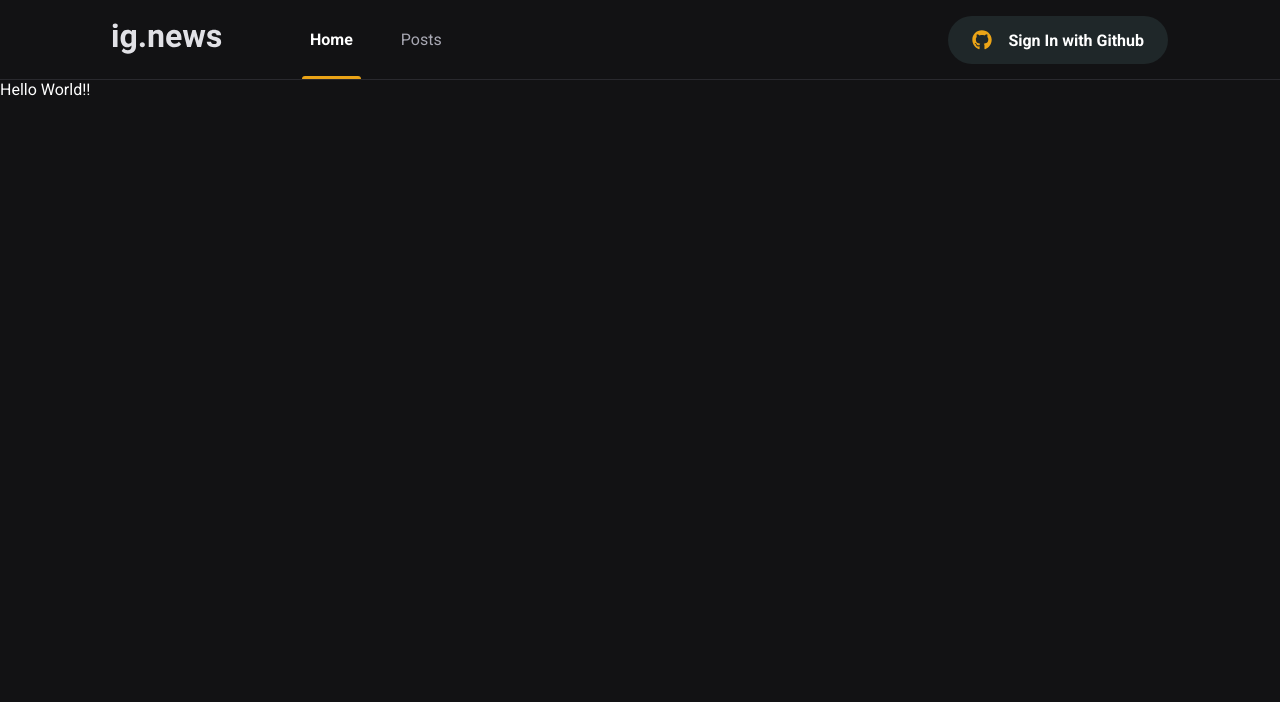
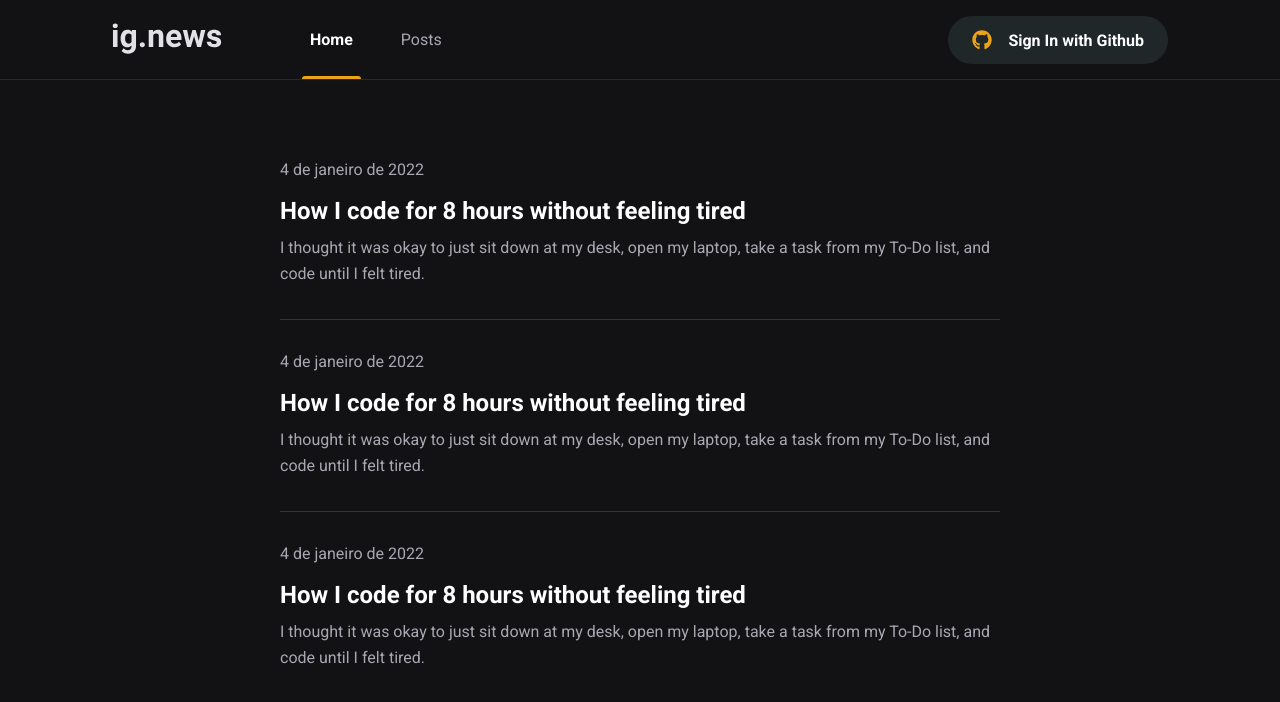
Before and after one commit to mstarkRules/ignews, a Next.js app: page /posts in a window 1280 px wide. Shown: the top 702 px of the page. Built offline with nearby package versions, Linux system fonts and the light colour scheme; no server answers.

Commit message:
style: (posts) customizes post list page

```diff
--- a/src/pages/posts.tsx
+++ /dev/null
@@ -1,5 +0,0 @@
-import Head from "next/head";
-
-export default function Posts() {
-  return <div>Hello World!!</div>;
-}
--- /dev/null
+++ b/src/pages/posts/index.tsx
@@ -0,0 +1,38 @@
+import Head from "next/head";
+import styles from "./styles.module.scss";
+
+export default function Posts() {
+  return (
+    <>
+      <Head>Posts | Ignews</Head>
+      <main className={styles.container}>
+        <div className={styles.posts}>
+          <a href="">
+            <time>4 de janeiro de 2022</time>
+            <strong>How I code for 8 hours without feeling tired</strong>
+            <p>
+              I thought it was okay to just sit down at my desk, open my laptop,
+              take a task from my To-Do list, and code until I felt tired.
+            </p>
+          </a>
+          <a href="">
+            <time>4 de janeiro de 2022</time>
+            <strong>How I code for 8 hours without feeling tired</strong>
+            <p>
+              I thought it was okay to just sit down at my desk, open my laptop,
+              take a task from my To-Do list, and code until I felt tired.
+            </p>
+          </a>
+          <a href="">
+            <time>4 de janeiro de 2022</time>
+            <strong>How I code for 8 hours without feeling tired</strong>
+            <p>
+              I thought it was okay to just sit down at my desk, open my laptop,
+              take a task from my To-Do list, and code until I felt tired.
+            </p>
+          </a>
+        </div>
+      </main>
+    </>
+  );
+}
--- /dev/null
+++ b/src/pages/posts/styles.module.scss
@@ -0,0 +1,45 @@
+.container {
+  max-width: 1120px;
+  margin: 0 auto;
+  padding: 0 2rem;
+}
+
+.posts {
+  max-width: 720px;
+  margin: 5rem auto 0;
+
+  a {
+    display: block;
+
+    & + a {
+      margin-top: 2rem;
+      padding-top: 2rem;
+      border-top: 1px solid var(--gray-700);
+    }
+    time {
+      font-size: 1rem;
+      display: flex;
+      align-items: center;
+      color: var(--gray-300);
+    }
+
+    strong {
+      display: block;
+      font-size: 1.5rem;
+      margin-top: 1rem;
+      line-height: 2rem;
+
+      transition: color 0.2s;
+    }
+
+    p {
+      color: var(--gray-300);
+      margin-top: 0.5rem;
+      line-height: 1.625rem;
+    }
+
+    &:hover strong {
+      color: var(--yellow-500);
+    }
+  }
+}
--- a/src/styles/global.scss
+++ b/src/styles/global.scss
@@ -8,6 +8,7 @@
 
   --gray-100: #e1e1e6;
   --gray-300: #a8a8b3;
+  --gray-700: #323238;
   --gray-800: #29292e;
   --gray-850: #1f2729;
   --gray-900: #121214;
```
